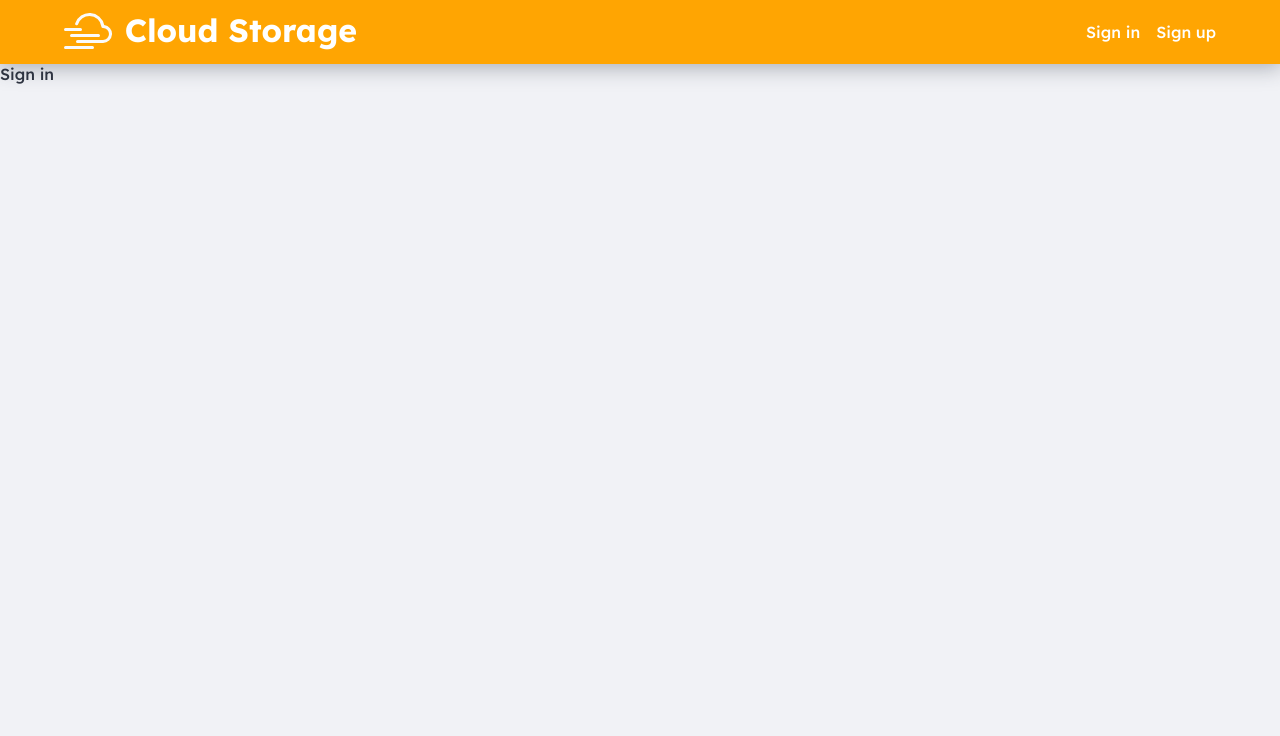
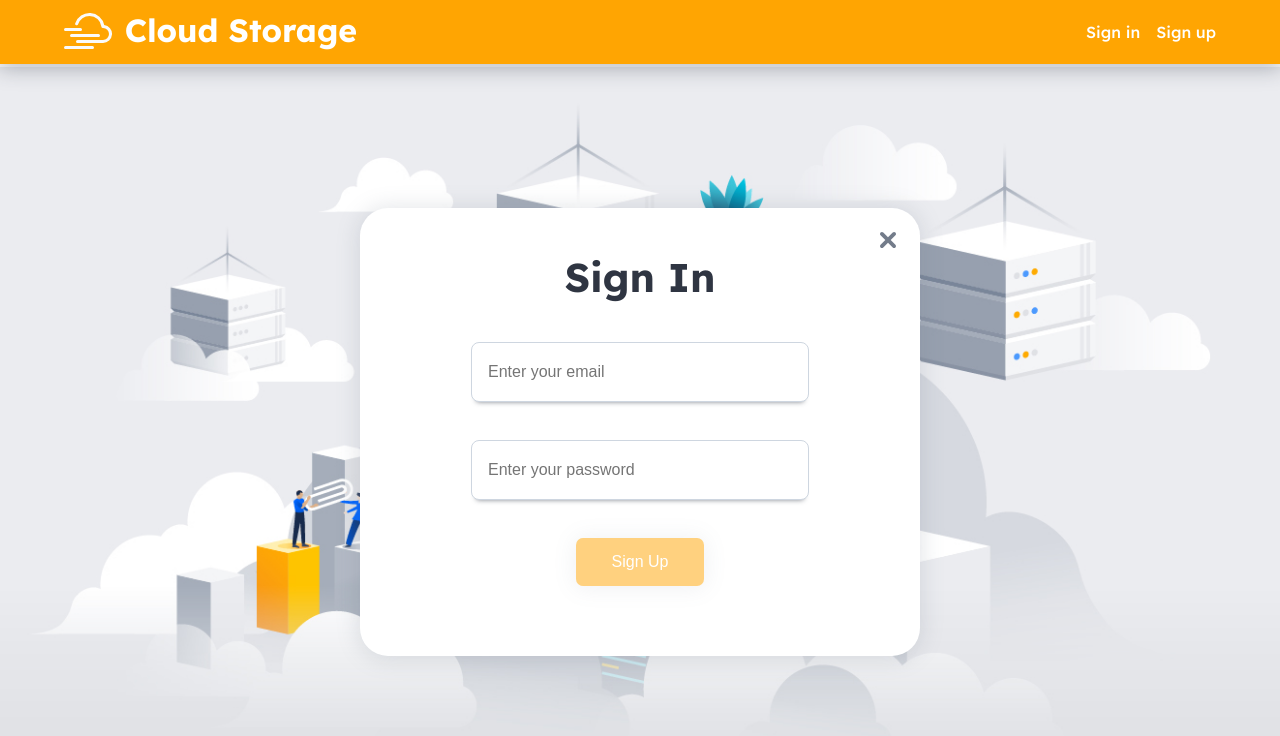
Before and after one commit to sergeimurin29/Cloud-Storage, a React (Create React App) app in the folder client/: page /sign-in in a window 1280 px wide. Shown: the top 736 px of the page. Built offline with nearby package versions, Linux system fonts and the light colour scheme.

Commit message:
Sign In action

```diff
--- a/client/public/index.html
+++ b/client/public/index.html
@@ -8,7 +8,6 @@
             name="description"
             content="Web site created using create-react-app"
     />
-    <link rel="icon" href="favicon.ico" type="image/x-icon">
     <title>Cloud Storage</title>
 </head>
 <body>
--- a/client/src/App.css
+++ b/client/src/App.css
@@ -95,12 +95,13 @@ body {
 }
 
 .input-error-container {
+    width: 20em;
     padding-top: 0.4rem;
     min-height: 2rem;
     height: 2rem;
     display: flex;
     align-items: start;
-    justify-content: center;
+    justify-content: start;
 }
 
 input.input-error {
--- a/client/src/actions/user.js
+++ b/client/src/actions/user.js
@@ -2,13 +2,34 @@ import axios from "axios";
 import {clientConfig} from "../config/default";
 
 export const SignUpAction = async (email, password) => {
+    debugger;
     try {
-        const response = await axios.post(clientConfig.server + clientConfig.post.auth["sign-up"], {
-            email,
-            password,
+        const response = await axios.post(clientConfig.server + clientConfig.post.auth["sign-up"], {}, {
+            headers: {
+                email,
+                password,
+            }
         });
         console.log(response);
+        return response;
     } catch (error) {
         console.log(error);
     }
 }
+
+
+export const SignInAction = async (email, password) => {
+    debugger;
+    try {
+        const response = await axios.post(clientConfig.server + clientConfig.post.auth["sign-in"], {}, {
+            headers: {
+                email,
+                password
+            }
+        });
+        console.log(response);
+        return response;
+    } catch (error) {
+        console.log(error);
+    }
+}
--- a/client/src/components/sign-in/Sign-in.css
+++ b/client/src/components/sign-in/Sign-in.css
@@ -0,0 +1,51 @@
+.sign-in {
+    width: 100%;
+    height: calc(100vh - 8vh);
+    background: var(--color-background-main);
+    display: flex;
+    justify-content: center;
+    align-items: center;
+}
+
+.sign-in-header{
+    display: flex;
+    justify-content: center;
+    align-items: center;
+    font-weight: bolder;
+    font-size: 2.5rem;
+    margin-bottom: 2.5rem;
+}
+
+.sign-in-container {
+    position: absolute;
+    z-index: 2;
+    width: 35rem;
+    height: 28rem;
+    background: var(--color-background-container);
+    border-radius: 28px;
+}
+.sign-in-container-header a{
+    margin-right: 1.5rem;
+    margin-top: 1.5rem;
+}
+
+.sign-in-container-header {
+    width: 100%;
+    display: flex;
+    justify-content: end;
+    align-items: start;
+}
+
+.sign-in-form{
+    width: 100%;
+    display: flex;
+    justify-content: start;
+    align-items: center;
+    flex-direction: column;
+}
+
+.close-icon {
+    filter: var(--color-icons-filter);
+    width: 1rem;
+    height: 1rem;
+}
--- a/client/src/components/sign-in/Sign-in.js
+++ b/client/src/components/sign-in/Sign-in.js
@@ -1,12 +1,98 @@
 import React from 'react';
 import "./Sign-in.css";
+import {useForm} from "react-hook-form";
+import {Link} from "react-router-dom";
+import {SignInAction} from "../../actions/user";
+import homeImage from "../../assets/home-image.jpeg";
+
+import crossIcon from "../../assets/close-window-icon.svg";
 
 const SignIn = () => {
+
+    const {formState: {errors, isValid}, handleSubmit, reset, register} = useForm({
+        mode: 'all'
+    });
+
+    const onSubmit = (formData) => {
+        SignInAction(formData?.email, formData?.password).then();
+        reset();
+    }
+
+    const handleInputError = (nodeId) => {
+        const node = document.getElementById(nodeId);
+        if (node) {
+            node.className = "input input-error";
+        }
+    }
+
+    const handleInputValid = (nodeId) => {
+        const node = document.getElementById(nodeId);
+        if (node) {
+            node.className = "input";
+        }
+    }
+
     return (
         <div className={"sign-in"}>
-            <div className="sign-in-container">
-                <div className={"sign-in-header"}>Sign in</div>
+            <img src={homeImage} alt={"Cloud Storage home page"} id={"background-img"}/>
+            <div className="sign-in-container shadow scale-up-ver-center">
+                <div className={"sign-in-container-header"}>
+                    <Link to={"../"} replace={true}>
+                        <img src={crossIcon} className={"close-icon"} alt={"Close window"}/>
+                    </Link>
+                </div>
 
+                <div className={"sign-in-header"}>Sign In</div>
+
+                <form autoComplete={"off"} className={"sign-in-form"} onSubmit={handleSubmit(onSubmit)}>
+
+                    <input id="email" type={"text"} placeholder={"Enter your email"} className={"input"}
+                           {...register("email", {
+                               required: {
+                                   value: true,
+                                   message: "This field cannot be empty",
+                               },
+                               pattern: {
+                                   value: /^(([^<>()[\]\\.,;:\s@"]+(\.[^<>()[\]\\.,;:\s@"]+)*)|(".+"))@((\[[0-9]{1,3}\.[0-9]{1,3}\.[0-9]{1,3}\.[0-9]{1,3}])|(([a-zA-Z\-0-9]+\.)+[a-zA-Z]{2,}))$/,
+                                   message: "Invalid email"
+                               }
+                           })}
+                    />
+                    {errors?.email ? handleInputError("email") : handleInputValid("email")}
+
+                    <div className={'input-error-container'}>
+                        {errors?.email &&
+                            <small className="input-error">{errors?.email?.message}</small>
+                        }
+                    </div>
+
+                    <input id="password" type={"password"} placeholder={"Enter your password"} className={"input"}
+                           {...register("password", {
+                               required: {
+                                   value: true,
+                                   message: "This field cannot be empty"
+                               },
+                               minLength: {
+                                   value: 4,
+                                   message: "Password must be longer than 3"
+                               },
+                               maxLength: {
+                                   value: 16,
+                                   message: "Password must be shorter than 16",
+                               },
+                           })}
+                    />
+                    {errors?.password ? handleInputError("password") : handleInputValid("password")}
+
+
+                    <div className={'input-error-container'}>
+                        {errors?.password &&
+                            <small className="input-error">{errors?.password?.message}</small>
+                        }
+                    </div>
+
+                    <button type="submit" className={"btn shadow"} disabled={!isValid}>Sign Up</button>
+                </form>
             </div>
         </div>
     );
--- a/client/src/components/sign-up/Sign-up.js
+++ b/client/src/components/sign-up/Sign-up.js
@@ -9,18 +9,13 @@ import crossIcon from "../../assets/close-window-icon.svg";
 
 const SignUp = () => {
 
-    const {
-        formState: {errors, isValid},
-        handleSubmit,
-        getValues,
-        register,
-    } = useForm({
-            mode: 'all'
-        }
-    );
+    const {formState: {errors, isValid}, handleSubmit, reset, getValues, register} = useForm({
+        mode: 'all'
+    });
 
     const onSubmit = (formData) => {
         SignUpAction(formData?.email, formData?.password).then();
+        reset();
     }
 
     const handleInputError = (nodeId) => {
@@ -78,12 +73,12 @@ const SignUp = () => {
                                    message: "This field cannot be empty"
                                },
                                minLength: {
-                                   value: 3,
+                                   value: 4,
                                    message: "Password must be longer than 3"
                                },
                                maxLength: {
-                                   value: 12,
-                                   message: "Password must be shorter than 12",
+                                   value: 16,
+                                   message: "Password must be shorter than 16",
                                },
                            })}
                     />
@@ -104,12 +99,12 @@ const SignUp = () => {
                                    message: "This field cannot be empty",
                                },
                                minLength: {
-                                   value: 3,
+                                   value: 4,
                                    message: "Password must be longer than 3"
                                },
                                maxLength: {
-                                   value: 12,
-                                   message: "Password must be shorter than 12",
+                                   value: 16,
+                                   message: "Password must be shorter than 16",
                                },
                                validate: {
                                    isMatch: (value) => {
```
Also changed, not shown: 2 other files (tests, documents, lock files or other folders).
